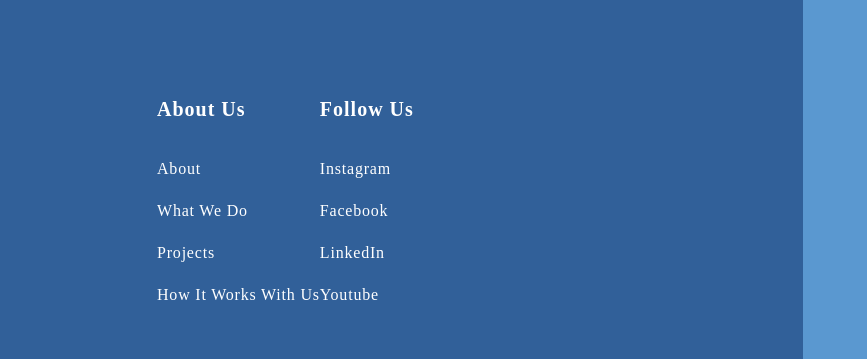
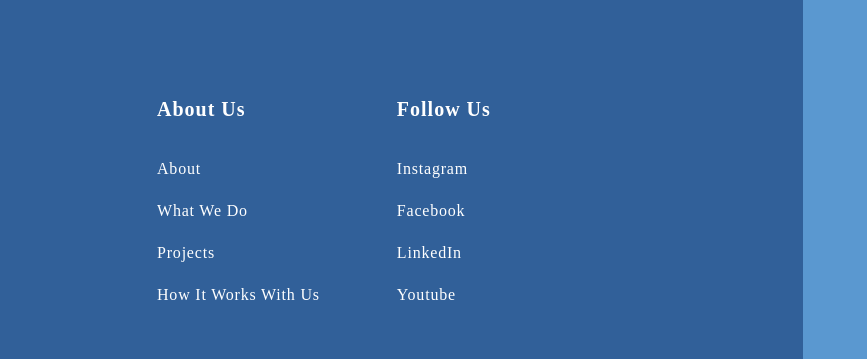
Before and after one commit to monsherok/de-test, a website built with webpack: page src/index.html in a window 1280 px wide. Shown: the part 3489-3848 px from the top of the page, 413-1280 px from the left. Built offline with nearby package versions, Linux system fonts and the light colour scheme; files whose address does not match are found by name.

Commit message:
исправление отступа

```diff
--- a/src/scss/footer.scss
+++ b/src/scss/footer.scss
@@ -38,6 +38,7 @@
 			}
 		}
 		&:last-child {
+			margin-left: rem(77);
 			@media (max-width: em(860)) {
 				margin: 0;
 			}
```
